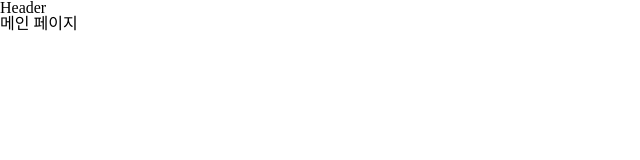
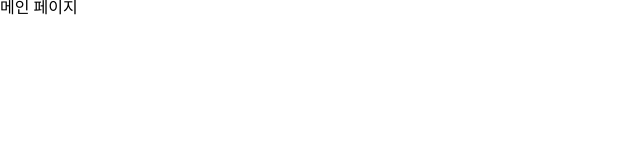
Before and after one commit to wanted-pre-onboarding-frontend-12team/pre-onboarding-7th-1-2-12, a React (Vite) app: page / in a window 1280 px wide. Shown: the top 160 px of the page, without its empty margins (0-640 px from the left). Built offline with nearby package versions, Linux system fonts and the light colour scheme.

Commit message:
:memo: Header 컴포넌트 초기화 텍스트 제거

```diff
--- a/src/components/layout/Header/index.tsx
+++ b/src/components/layout/Header/index.tsx
@@ -1,5 +1,5 @@
 import * as S from './styled';
 
 export default function Header() {
-	return <div>Header</div>;
+	return <></>;
 }
```
